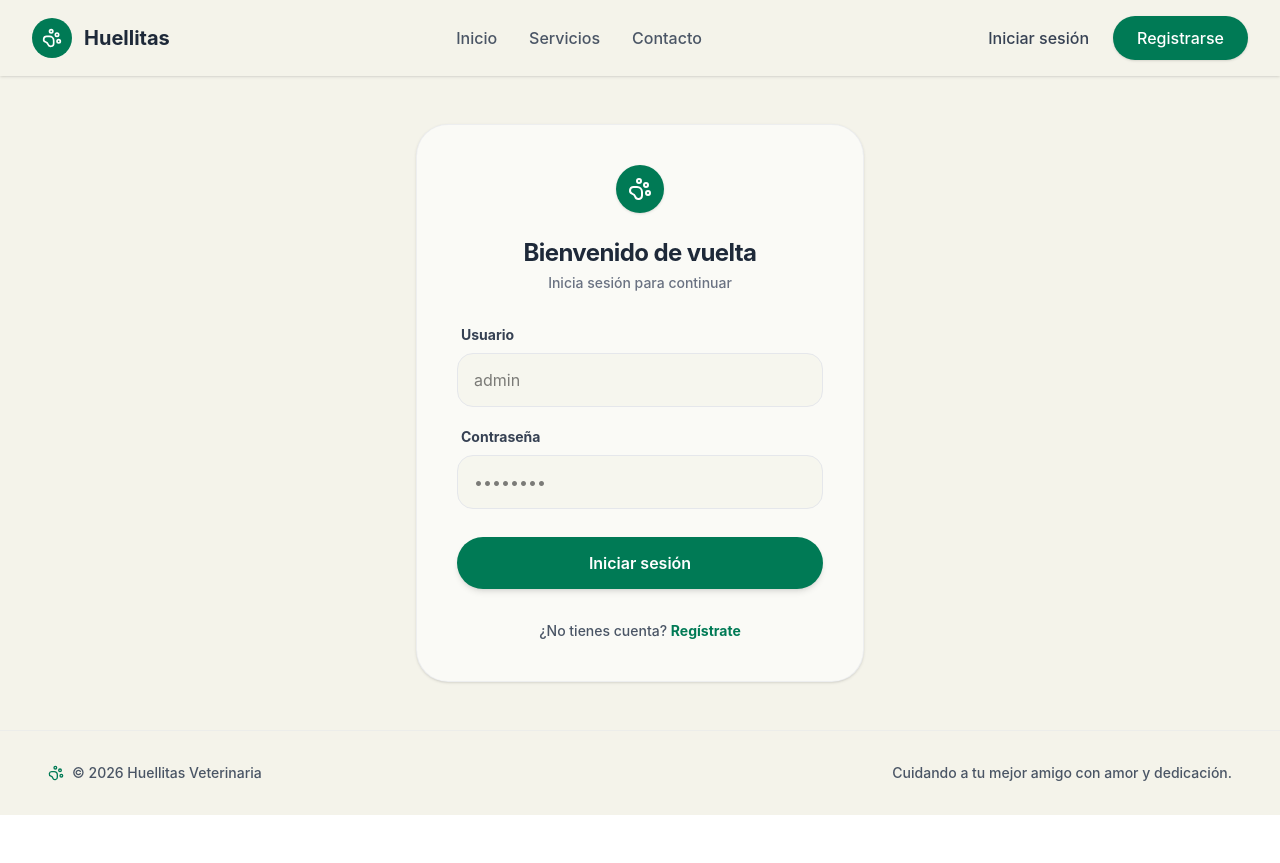
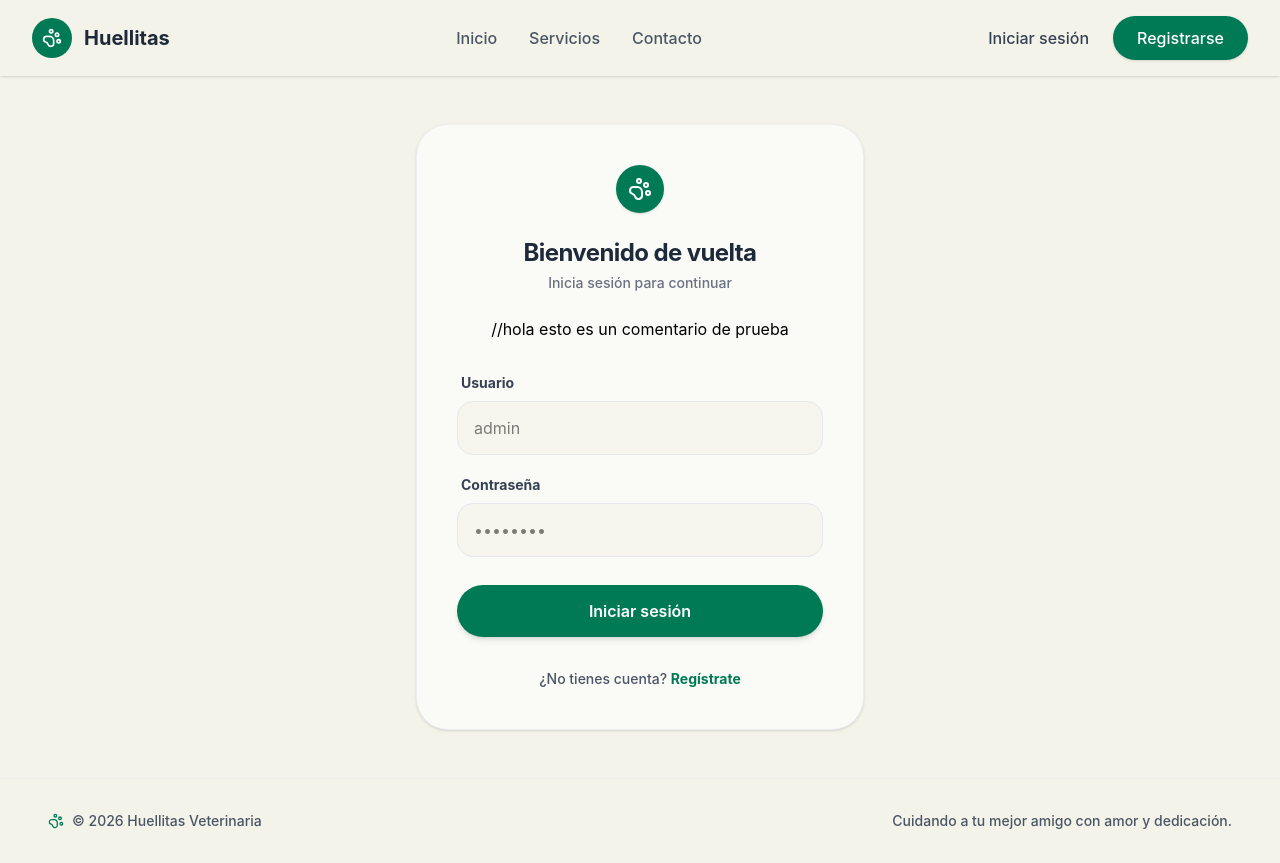
Before and after one commit to jsebastianfore-sys/Proyecto, a React (Vite) app in the folder ProyectoBaseDatos-Front/: page /login in a window 1280 px wide. Before the commit the page ends 815 px from the top, so only its background shows below. Built offline with nearby package versions, Linux system fonts and the light colour scheme.

Commit message:
update login

```diff
--- a/ProyectoBaseDatos-Front/src/componentes/loginform.jsx
+++ b/ProyectoBaseDatos-Front/src/componentes/loginform.jsx
@@ -60,6 +60,8 @@ export default function LoginForm() {
         </p>
       </div>
 
+      //hola esto es un comentario de prueba
+
       <form onSubmit={handleSubmit} className="w-full flex flex-col gap-5 mt-2">
         {/* USERNAME */}
         <div className="flex flex-col gap-2">
```
